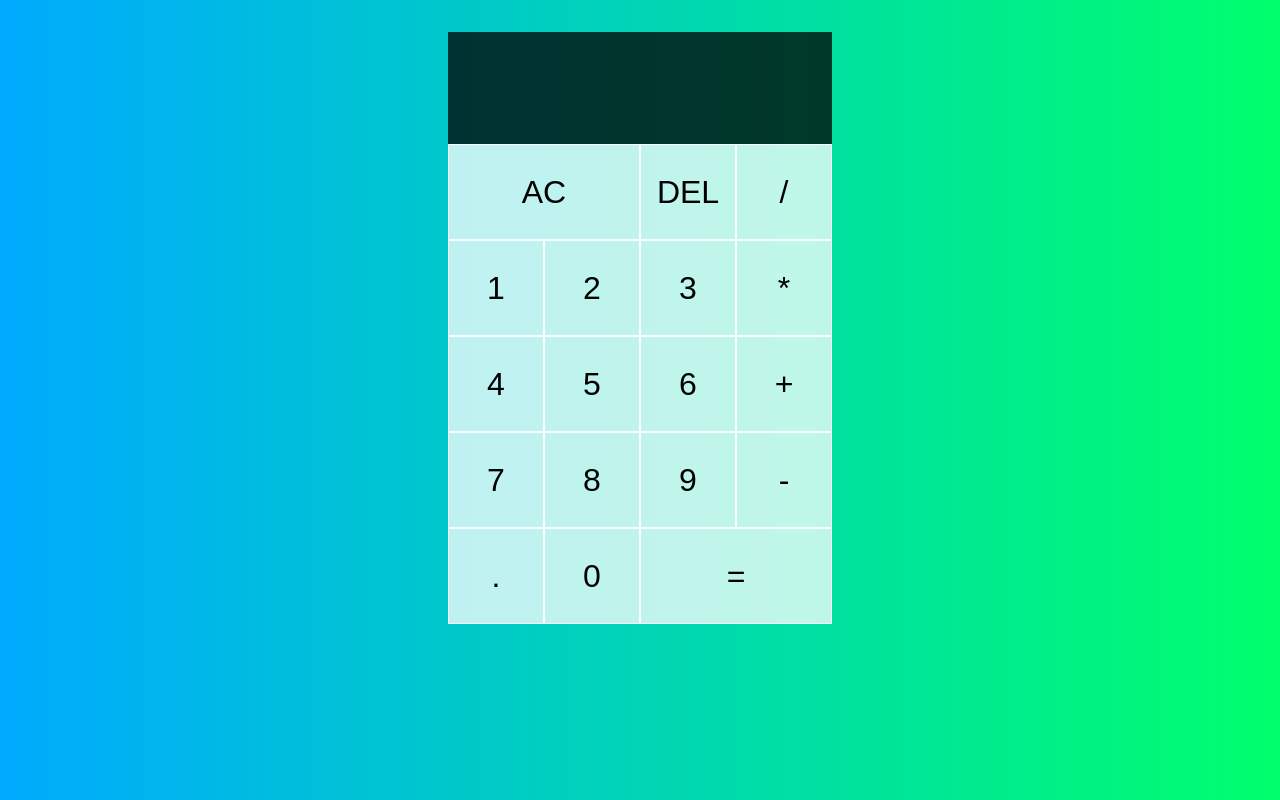
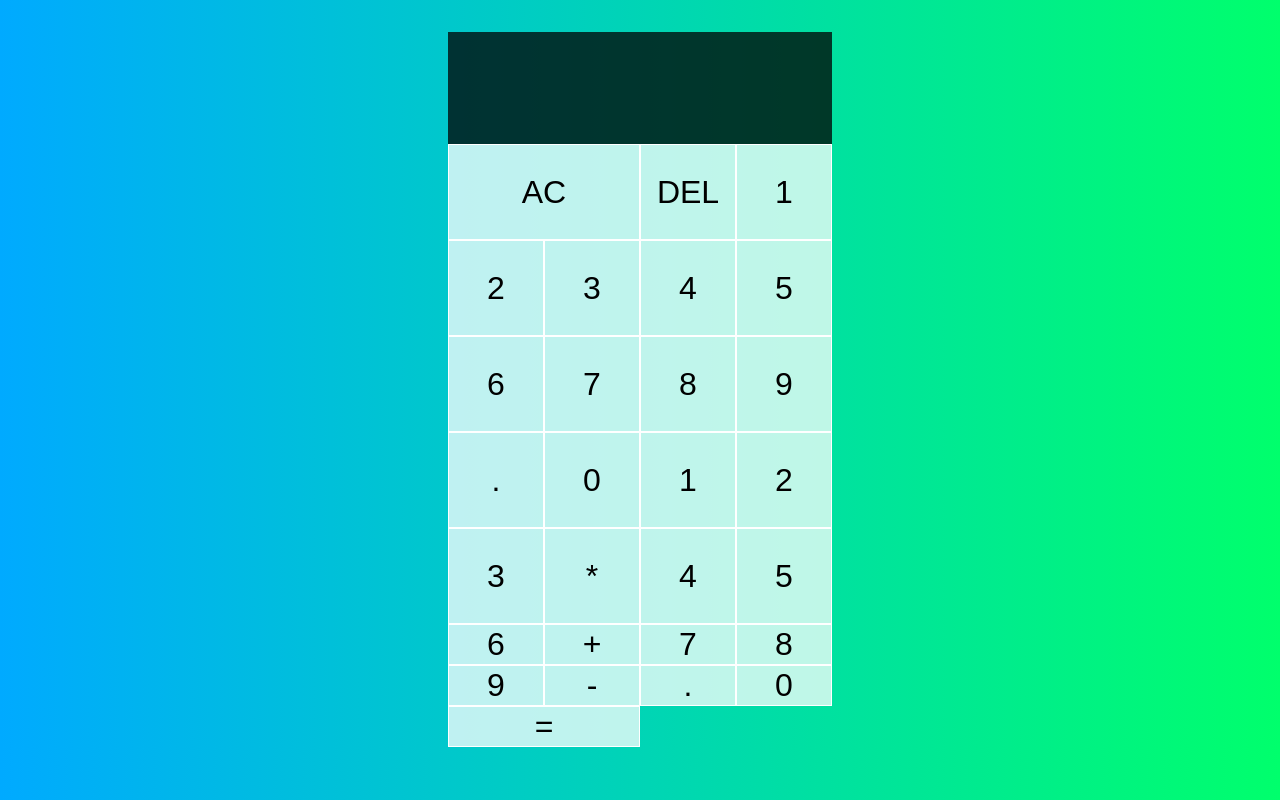
Before and after one commit to softdeveloper23/react-calculator, a React (Create React App) app: page / in a window 1280 px wide. Built offline with nearby package versions, Linux system fonts and the light colour scheme.

Commit message:
Added 11 DigitButton

```diff
--- a/src/App.js
+++ b/src/App.js
@@ -31,7 +31,18 @@ function App() {
       </div>
       <button className="span-two">AC</button>
       <button>DEL</button>
-      <DigitButton digit="/" dispatch={dispatch} />
+      {/* <DigitButton digit="/" dispatch={dispatch} /> */}
+      <DigitButton digit="1" dispatch={dispatch} />
+      <DigitButton digit="2" dispatch={dispatch} />
+      <DigitButton digit="3" dispatch={dispatch} />
+      <DigitButton digit="4" dispatch={dispatch} />
+      <DigitButton digit="5" dispatch={dispatch} />
+      <DigitButton digit="6" dispatch={dispatch} />
+      <DigitButton digit="7" dispatch={dispatch} />
+      <DigitButton digit="8" dispatch={dispatch} />
+      <DigitButton digit="9" dispatch={dispatch} />
+      <DigitButton digit="." dispatch={dispatch} />
+      <DigitButton digit="0" dispatch={dispatch} />
       <button>1</button>
       <button>2</button>
       <button>3</button>
```
